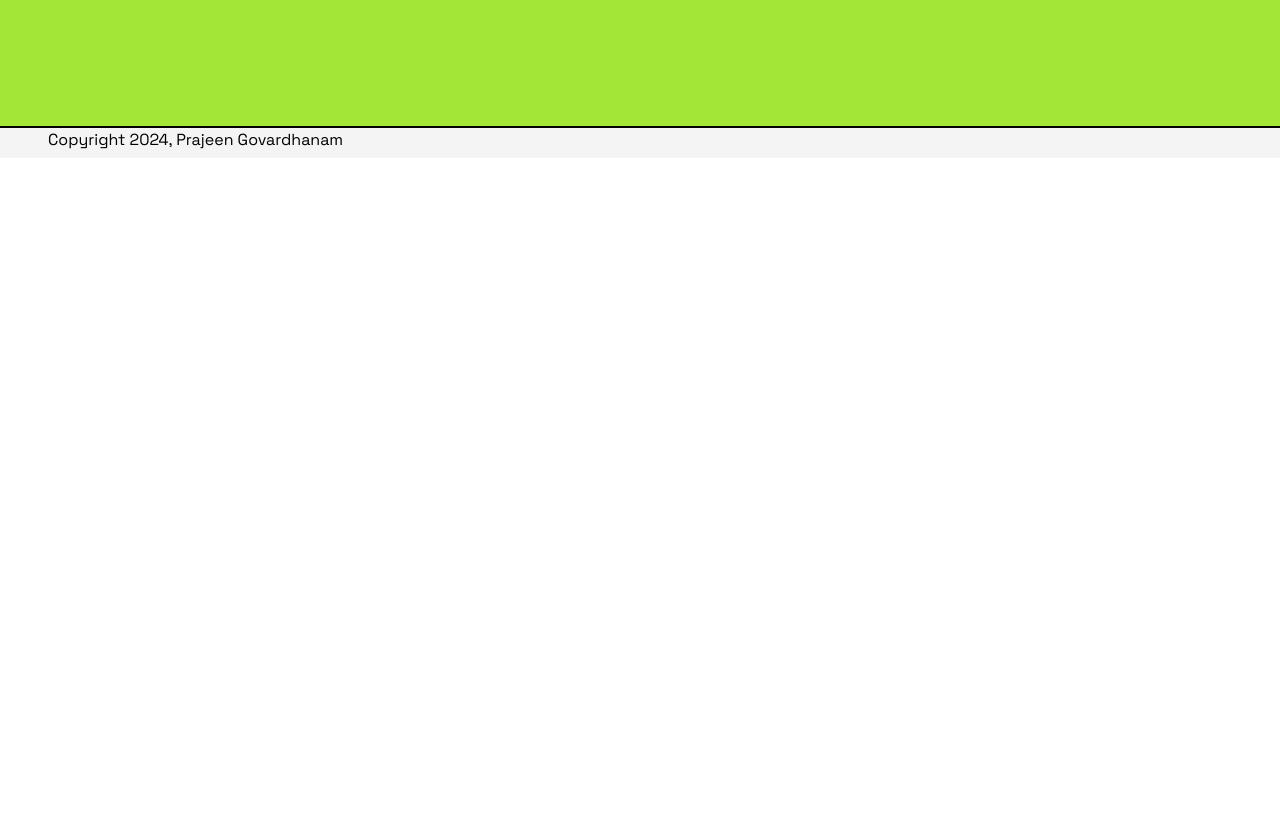
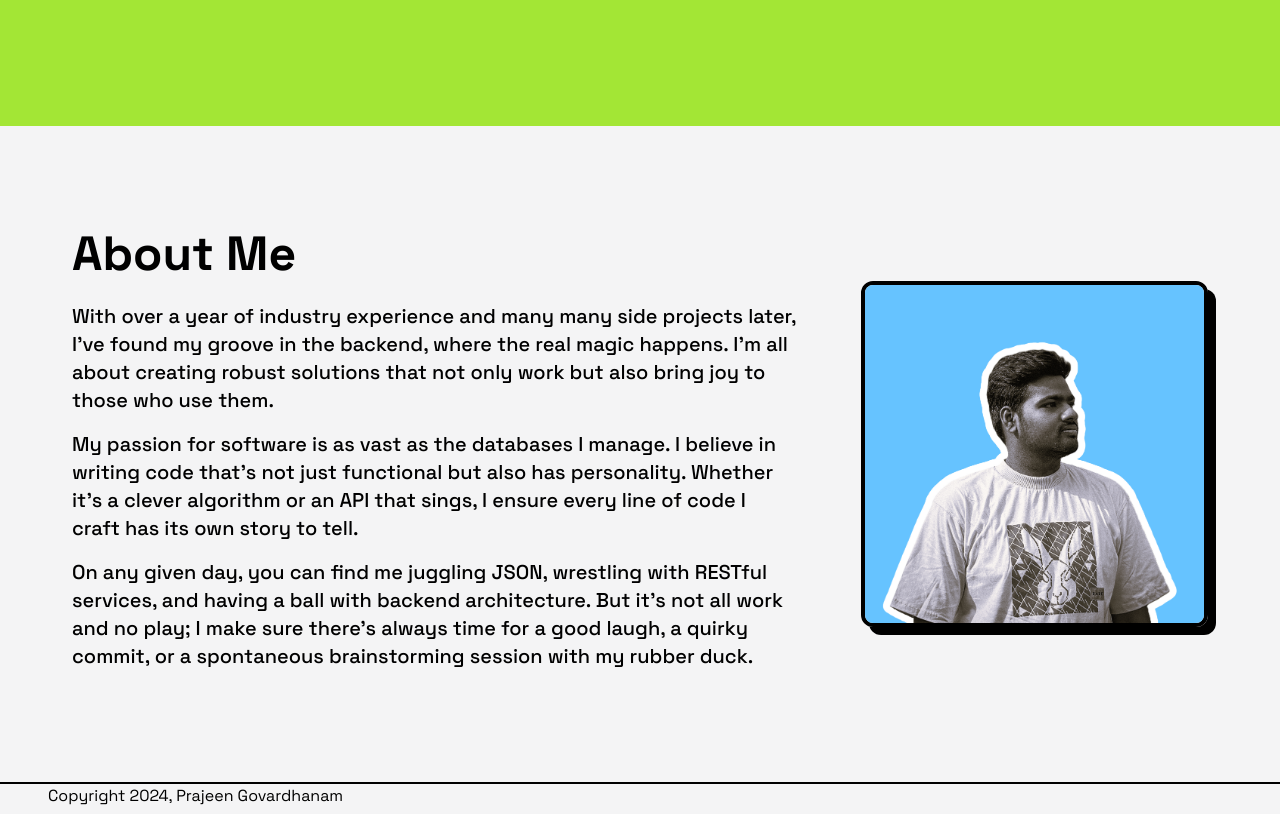
Before and after one commit to PrajeenRG/personal-website, a SvelteKit app: page / in a window 1280 px wide. Shown: the part 660-1474 px from the top of the page. Before the commit the page ends 818 px from the top, so only its background shows below. Built offline with nearby package versions, Linux system fonts and the light colour scheme.

Commit message:
:construction: Add about section of the page
Signed-off-by: Prajeen Govardhanam <contact@prajeen.com>

```diff
--- a/src/routes/+layout.svelte
+++ b/src/routes/+layout.svelte
@@ -17,13 +17,13 @@
     <div
       class="mx-auto w-screen min-h-16 px-4 sm:px-8 lg:px-12 flex flex-row place-content-between place-items-center"
     >
-      <a href="#">
+      <a href="/">
         <p class="text-xl font-bold">Prajeen Govardhanam</p>
       </a>
       <div class="flex flex-row gap-6 font-semibold place-items-center">
-        <a href="#">About</a>
-        <a href="#">Projects</a>
-        <a href="#">Work</a>
+        <a href="#about">About</a>
+        <a href="#projects">Projects</a>
+        <a href="#work">Work</a>
         <a
           href="https://github.com"
           class="border-2 border-black p-1 rounded transition-shadow shadow-xy-2 hover:shadow-xy-1"
--- a/src/routes/+page.svelte
+++ b/src/routes/+page.svelte
@@ -1,11 +1,13 @@
 <script>
   import { IconBrandGoogleDrive, IconBrandGmail } from '@tabler/icons-svelte'
+  import picture from '$lib/assets/profile-picture.jpg'
 </script>
 
 <div
+  id="hero"
   class="flex flex-col h-[90vh] w-screen bg-lime-400 place-items-center justify-center p-4 md:p-8 lg:p-12"
 >
-  <div class="text-center p-4 md:p-6 lg:p-8">
+  <div class="text-center py-4 md:py-6 lg:py-8">
     <h1 class="text-7xl font-bold p-2 mb-1">
       Hey There! Step into my digital playground
     </h1>
@@ -33,3 +35,34 @@
     </a>
   </div>
 </div>
+<div
+  id="about"
+  class="grid w-screen grid-rows-1 grid-cols-3 gap-12 bg-zinc-100 place-items-center p-6 md:p-12 lg:p-[4.5rem]"
+>
+  <div class="h-full col-span-2 py-4 md:py-6 lg:py-8">
+    <h1 class="text-5xl font-bold mb-2">About Me</h1>
+    <p class="text-xl font-medium pt-4 pb-2 pr-4">
+      With over a year of industry experience and many many side projects later,
+      I’ve found my groove in the backend, where the real magic happens. I’m all
+      about creating robust solutions that not only work but also bring joy to
+      those who use them.
+    </p>
+    <p class="text-xl font-medium py-2 pr-4">
+      My passion for software is as vast as the databases I manage. I believe in
+      writing code that’s not just functional but also has personality. Whether
+      it’s a clever algorithm or an API that sings, I ensure every line of code
+      I craft has its own story to tell.
+    </p>
+    <p class="text-xl font-medium py-2 pr-4">
+      On any given day, you can find me juggling JSON, wrestling with RESTful
+      services, and having a ball with backend architecture. But it’s not all
+      work and no play; I make sure there’s always time for a good laugh, a
+      quirky commit, or a spontaneous brainstorming session with my rubber duck.
+    </p>
+  </div>
+  <img
+    src={picture}
+    alt=""
+    class="aspect-square object-center border-4 border-black rounded-xl shadow-xy-4 my-4 md:my-6 lg:my-8"
+  />
+</div>
```
Also changed, not shown: src/lib/assets/profile-picture.jpg (added).
